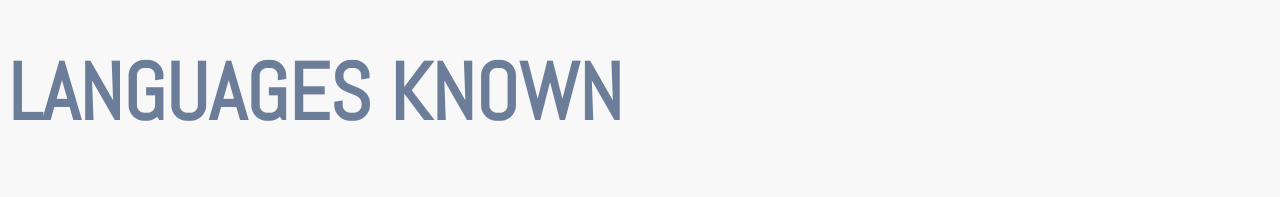
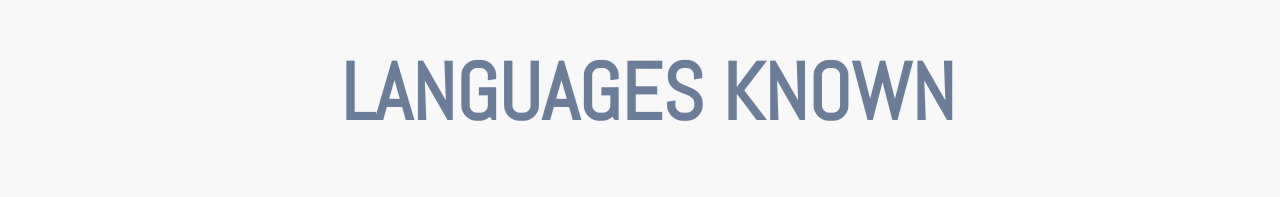
Before and after one commit to imabhi786/imabhi786.github.io, a plain HTML site: page lang.html in a window 1280 px wide. Shown: the top 197 px of the page. Drawn offline with nearby package versions, Linux system fonts and the light colour scheme.

Commit message:
Fix Issues 2

```diff
--- a/css/glitch.css
+++ b/css/glitch.css
@@ -8,7 +8,7 @@ body {
 
 header.header {
   position: absolute;
-  /*width: 100%;*/
+  width: 100%;
   top:15%;
   -webkit-transform: translateY(-50%);
           transform: translateY(-50%);
@@ -26,7 +26,7 @@ header.header h1 {
   position: absolute;
   top: 0;
   left: -2px;
-  /*width: 100%;*/
+  width: 100%;
   color: #222222;
   text-shadow: 2px 0 #F9F8F8, -1px 0 yellow, -2px 0 green;
   overflow: hidden;
@@ -140,7 +140,7 @@ header.header h1 {
       color: #6c7d99;
       text-align: left;
       margin-top: 10px;
-      margin-left:30px;
+      margin-left: 30px;
       text-transform: uppercase;
       font-weight: 800;
     }
```
